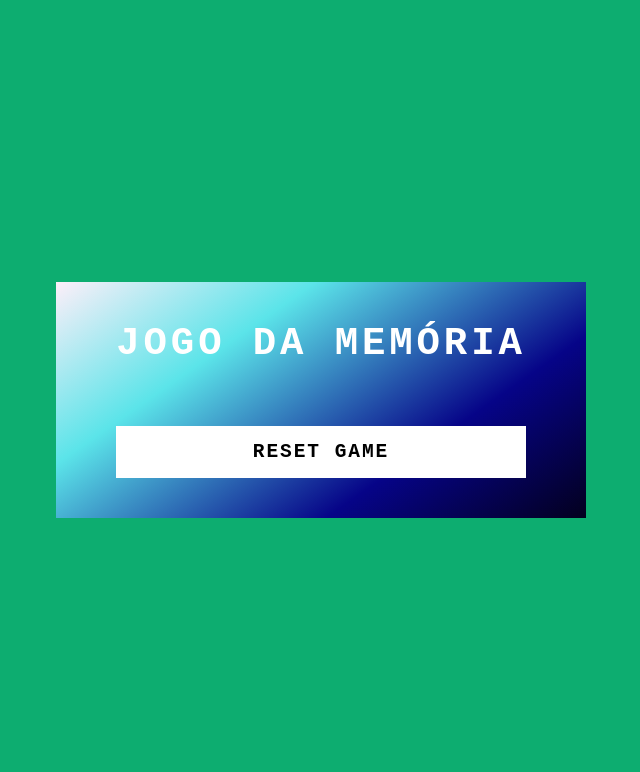
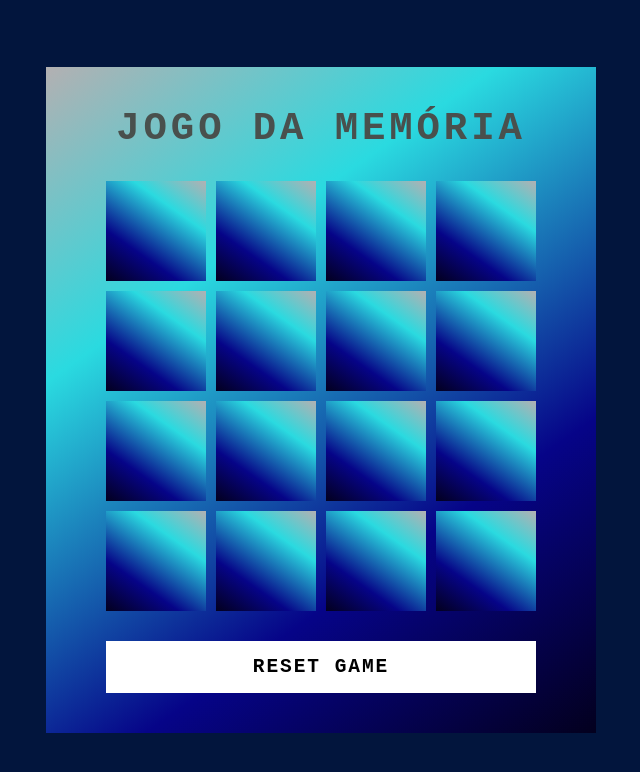
Before and after one commit to MarianaTN/Jogo-da-Memoria, a plain HTML site: page index.html in a window 1280 px wide. Shown: the whole page, without its empty margins (319-959 px from the left). Drawn offline with Linux system fonts and the light colour scheme.

Commit message:
criacao das cartas e ajuste de cores

```diff
--- a/index.html
+++ b/index.html
@@ -1,10 +1,17 @@
 <!DOCTYPE html>
 <html lang="en">
+
 <head>
     <!-- settings -->
     <meta charset="UTF-8">
     <meta name="viewport" content="width=device-width, initial-scale=1.0">
     <title>Jogo da Memoria</title>
+    <!-- fonts -->
+    <link rel="preconnect" href="https://fonts.googleapis.com">
+    <link rel="preconnect" href="https://fonts.gstatic.com" crossorigin>
+    <link
+        href="https://fonts.googleapis.com/css2?family=Poppins:ital,wght@0,100;0,200;0,400;0,700;1,100;1,200;1,300;1,400&display=swap"
+        rel="stylesheet">
     <!-- settings -->
     <link rel="stylesheet" href="./src/styles/reset.css">
     <link rel="stylesheet" href="./src/styles/main.css">
--- a/src/scripts/engine.js
+++ b/src/scripts/engine.js
@@ -0,0 +1,58 @@
+const emojis = [
+  "🐱",
+  "🐱",
+  "🦝",
+  "🦝",
+  "🦊",
+  "🦊",
+  "🐶",
+  "🐶",
+  "🐵",
+  "🐵",
+  "🦁",
+  "🦁",
+  "🐯",
+  "🐯",
+  "🐮",
+  "🐮",
+];
+let openCards = [];
+
+let shuffleEmojis = emojis.sort(() => (Math.random() > 0.5 ? 2 : -1));
+
+for (let i = 0; i < emojis.length; i++) {
+  let box = document.createElement("div");
+  box.className = "item";
+  box.innerHTML = shuffleEmojis[i];
+  box.onclick = handleClick;
+  document.querySelector(".game").appendChild(box);
+}
+
+function handleClick() {
+  if (openCards.length < 2) {
+    this.classList.add("boxOpen");
+    openCards.push(this);
+  }
+
+  if (openCards.length == 2) {
+    setTimeout(checkMatch, 500);
+  }
+
+  console.log(openCards);
+}
+
+function checkMatch() {
+  if (openCards[0].innerHTML === openCards[1].innerHTML) {
+    openCards[0].classList.add("boxMatch");
+    openCards[1].classList.add("boxMatch");
+  } else {
+    openCards[0].classList.remove("boxOpen");
+    openCards[1].classList.remove("boxOpen");
+  }
+
+  openCards = [];
+
+  if (document.querySelectorAll(".boxMatch").length === emojis.length) {
+    alert("Você venceu !");
+  }
+}
--- a/src/styles/main.css
+++ b/src/styles/main.css
@@ -3,7 +3,7 @@ body {
     justify-content: center;
     align-items: center;
     min-height: 100vh;
-    background: #0dad70;
+    background: #02153d;
     user-select: none;
 }
 
@@ -17,14 +17,14 @@ body {
     background: linear-gradient(325deg,
             #03001e 0%,
             #060488 30%,
-            #5be4e9 70%,
-            #fdeff9 100%);
+            #2adae0 70%,
+            #b3b0b2 100%);
     padding: 40px 60px;
 }
 
 h2 {
     font-size: 3em;
-    color: #fff;
+    color: #49504d;
     text-transform: uppercase;
     letter-spacing: 0.1em;
 }
@@ -44,5 +44,54 @@ h2 {
 
 .reset:focus {
     color: #330c05;
-    background-color: #660bdd;
+    background-color: #3c3ba3;
 }
+
+.item {
+    position: relative;
+    width: 100px;
+    height: 100px;
+    display: flex;
+    align-items: center;
+    justify-content: center;
+    background-color: #fff;
+
+    font-size: 3em;
+    transform: rotateY(180deg);
+    transition: 0.25s;
+}
+
+.item::after {
+    content: "";
+    position: absolute;
+    inset: 0;
+    /*background: #6d6c6c;*/
+    background: linear-gradient(325deg,
+            #03001e 0%,
+            #060488 30%,
+            #2adae0 70%,
+            #b3b0b2 100%);
+    /* opacity: 0.85; */
+    transition: 0.25s;
+    transform: rotateY(0deg);
+    backface-visibility: hidden;
+}
+
+.item.boxOpen {
+    transform: rotateY(0deg);
+}
+
+.boxOpen::after,
+.boxMatch::after {
+    transform: rotateY(180deg);
+}
+
+.game {
+    width: 430px;
+    height: 430px;
+    display: flex;
+    flex-wrap: wrap;
+    gap: 10px;
+    transform-style: preserve-3d;
+    perspective: 500px;
+}
```
Lines whose indentation alone changed are shown as unchanged.
